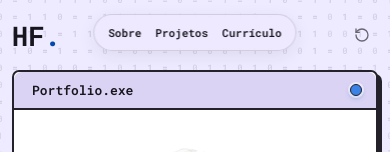
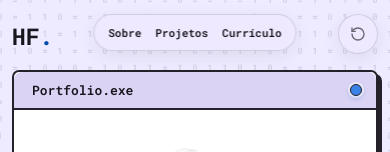
Before and after one commit to Henrique-Fiorotti/Portfolio_Henrique, a Next.js app: page / in a window 390 px wide. Shown: the top 152 px of the page. Built offline with nearby package versions, Linux system fonts and the light colour scheme.

Commit message:
feat: update brand and window layout controls styles for improved positioning and appearance

```diff
--- a/app/globals.css
+++ b/app/globals.css
@@ -100,6 +100,10 @@ button {
 }
 
 .brand {
+  position: fixed;
+  z-index: 2147483647;
+  top: 25px;
+  left: max(20px, calc((100vw - 1180px)/2));
   font: 700 27px 'Roboto Mono';
 }
 
@@ -146,10 +150,17 @@ button {
 .windowLayoutControls {
   position: fixed;
   z-index: 2147483647;
-  top: 26px;
+  top: 20px;
   right: max(20px, calc((100vw - 1180px)/2));
-  display: flex;
-  align-items: center
+  width: 44px;
+  height: 44px;
+  display: grid;
+  place-items: center;
+  border: 1px solid rgba(36, 33, 43, .14);
+  border-radius: 50%;
+  background: rgba(238, 234, 255, .82);
+  box-shadow: 0 5px 18px rgba(36, 33, 43, .08);
+  backdrop-filter: blur(12px)
 }
 
 .windowLayoutControl {
@@ -1012,9 +1023,17 @@ button {
     font-size: 11px
   }
 
+  .brand {
+    top: 21px;
+    left: 12px;
+    font-size: 23px
+  }
+
   .windowLayoutControls {
-    top: 19px;
-    right: 12px
+    top: 14px;
+    right: 12px;
+    width: 40px;
+    height: 40px
   }
 
   .window {
```
